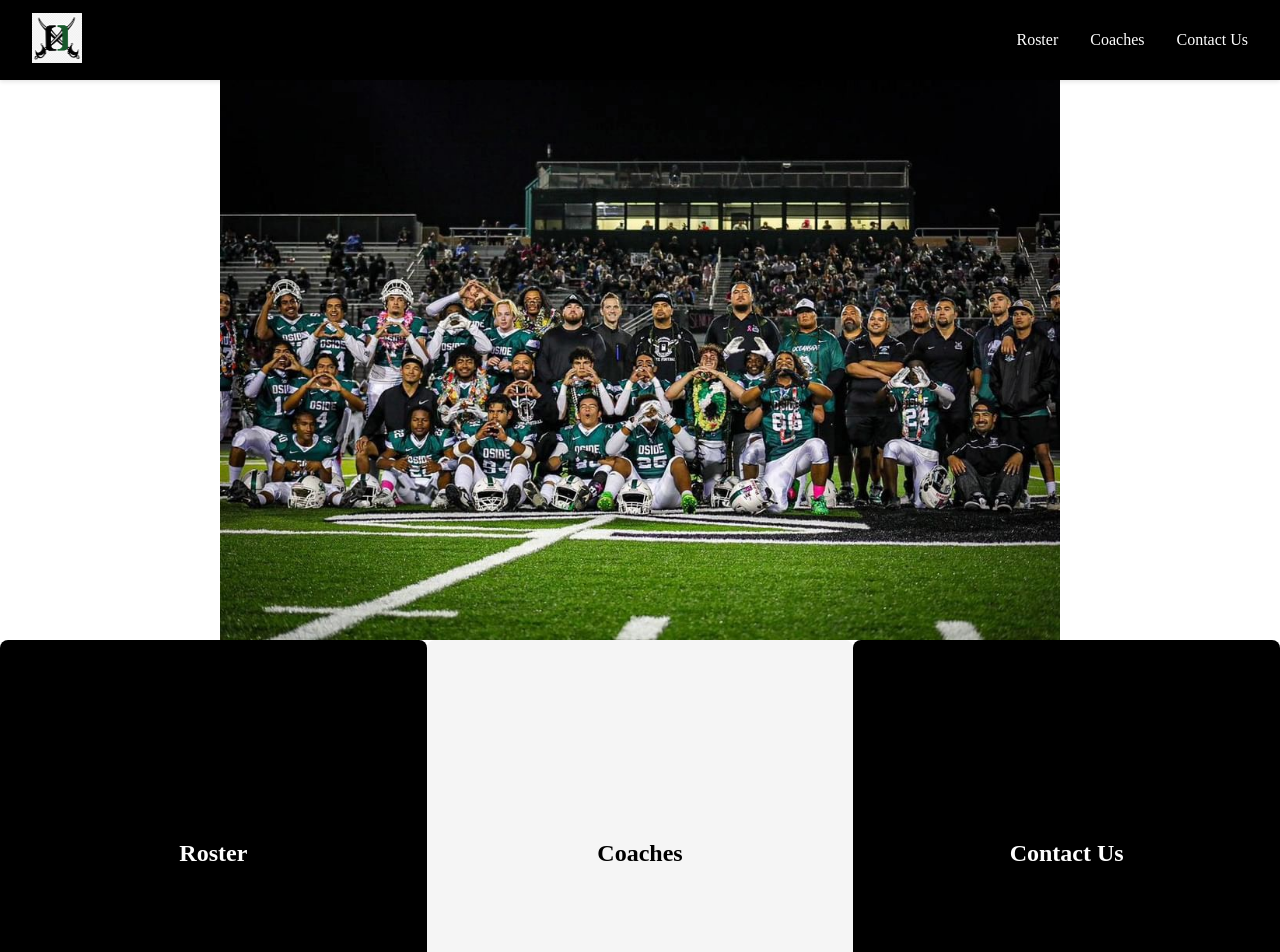
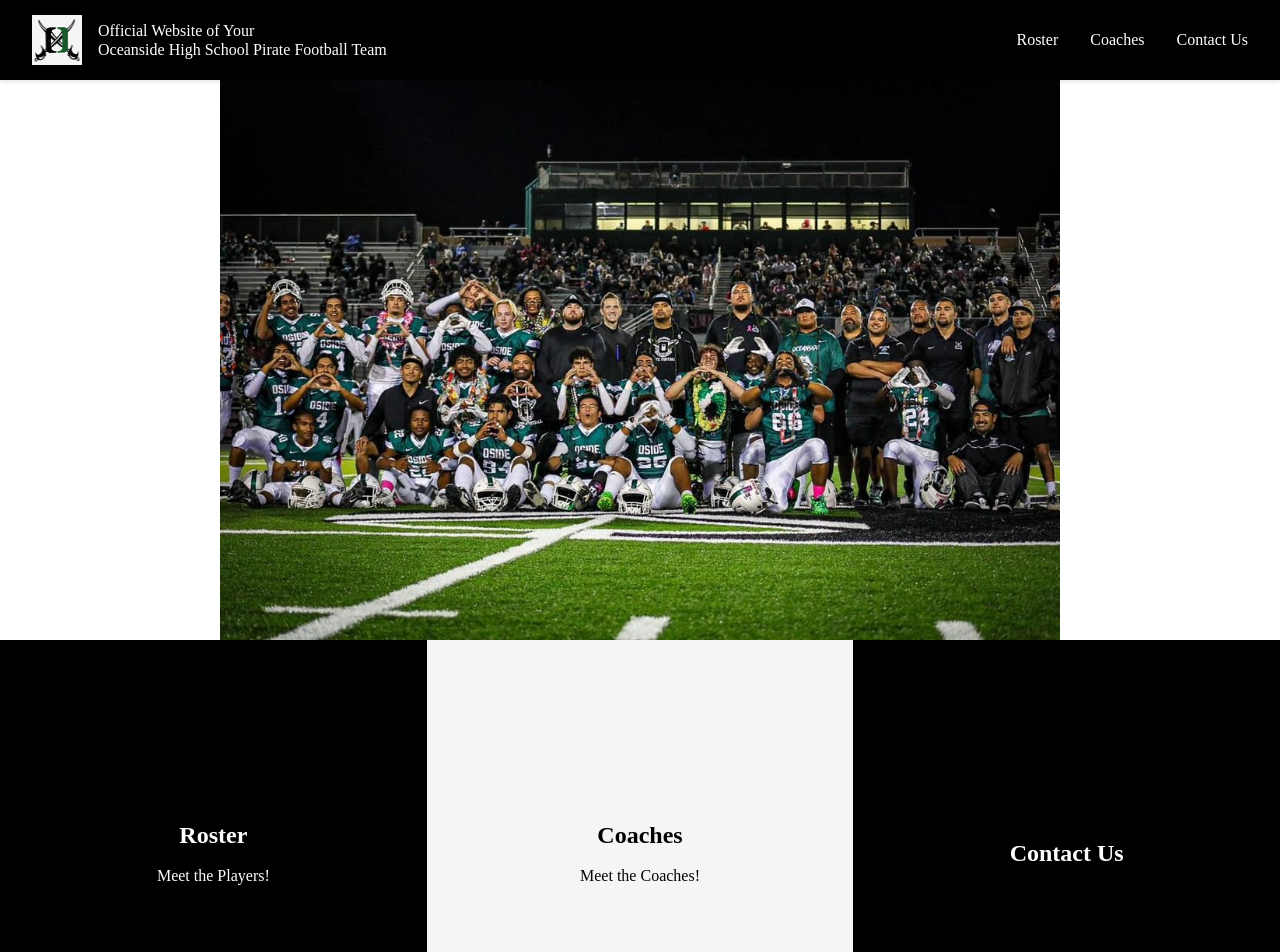
Before and after one commit to letpapatype/pirate_home, a Next.js app: page / in a window 1280 px wide. Shown: the top 952 px of the page. Built offline with nearby package versions, Linux system fonts and the light colour scheme.

Commit message:
push most recent changes

```diff
--- a/app/globals.css
+++ b/app/globals.css
@@ -69,6 +69,7 @@ body {
   width: 24px;
   height: 24px;
   filter: brightness(0) invert(1);
+  object-fit: contain;
 }
 
 .gridContainer {
@@ -89,13 +90,12 @@ body {
   aspect-ratio: 1;
   width: 100%;
   background-color: #f5f5f5;
-  border-radius: 8px;
+  border-radius: 0;
   display: flex;
   align-items: center;
   justify-content: center;
   text-decoration: none;
   color: inherit;
-  transition: transform 0.2s ease;
 }
 
 .square.dark {
@@ -125,3 +125,16 @@ body {
   width: 100%;
   height: 70vh;
 }
+
+.logo-container {
+  display: flex;
+  align-items: center;
+  gap: 1rem;
+}
+
+.logo-text {
+  display: flex;
+  flex-direction: column;
+  font-size: 1rem;
+  line-height: 1.2;
+}
--- a/components/Header.js
+++ b/components/Header.js
@@ -4,8 +4,12 @@ import Link from "next/link";
 export default function Header() {
   return (
     <header className="header">
-      <div className="logo">
+      <div className="logo-container">
         <img src="/logo.png" alt="Pirates Logo" height={50} width={50} />
+        <div className="logo-text">
+          <div>Official Website of Your</div>
+          <div>Oceanside High School Pirate Football Team</div>
+        </div>
       </div>
       <nav className="nav">
         <Link href="/roster">Roster</Link>
--- a/components/NavigationSquares.js
+++ b/components/NavigationSquares.js
@@ -7,11 +7,15 @@ const NavigationSquares = () => {
       <Link href="/roster" className="square dark">
         <div>
           <h2>Roster</h2>
+          <br></br>
+          <p>Meet the Players!</p>
         </div>
       </Link>
       <Link href="/coaches" className="square">
         <div>
           <h2>Coaches</h2>
+          <br></br>
+          <p>Meet the Coaches!</p>
         </div>
       </Link>
       <Link href="/contact" className="square dark">
```
Also changed, not shown: public/instagram-icon.png, 1 other file (tests, documents, lock files or other folders).
